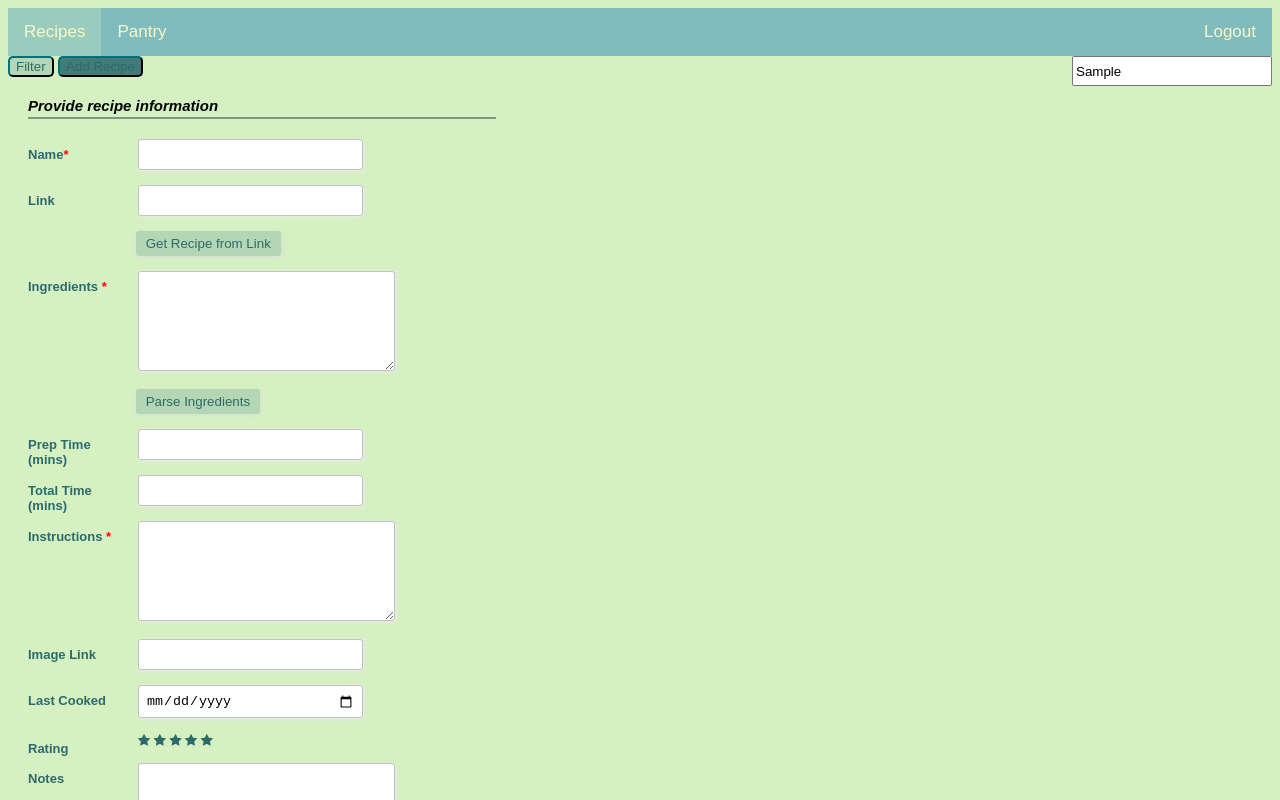
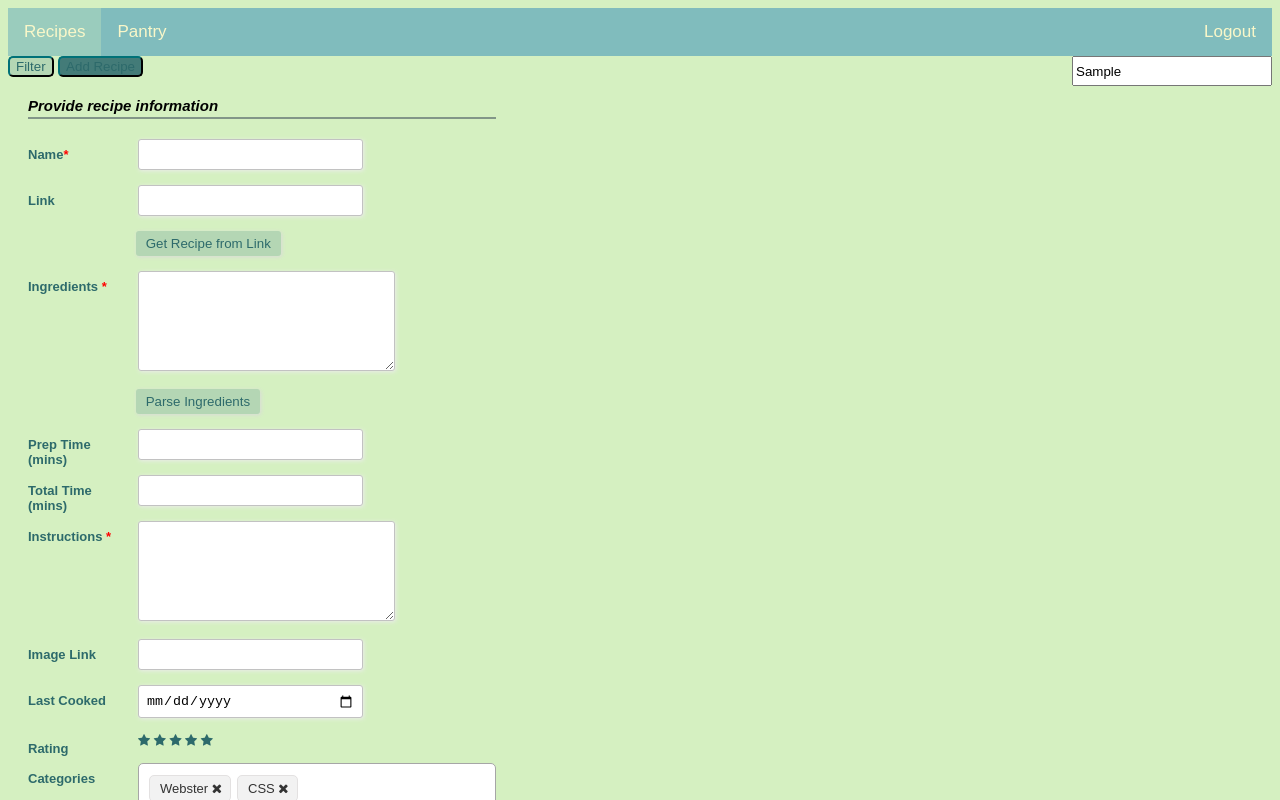
Before and after one commit to alexdenisova/fridge-tracker-frontend, a website built with Vite: page index.html in a window 1280 px wide. Both pictures are taken after typing "Sample" into the empty fields and a click on the button "Add Recipe". Shown: the top 800 px of the page. Built offline with nearby package versions, Linux system fonts and the light colour scheme; files whose address does not match are found by name.

Commit message:
inital categories

```diff
--- /dev/null
+++ b/categories.css
@@ -0,0 +1,40 @@
+.categories-content {
+  margin: 10px 0;
+}
+
+.categories-content p {
+  font-size: 15px;
+}
+
+.categories-content ul {
+  display: flex;
+  background-color: white;
+  flex-wrap: wrap;
+  padding: 7px;
+  margin: 12px 0;
+  border-radius: 5px;
+  border: 1px solid #a6a6a6;
+}
+
+.categories-content ul li {
+  color: #333;
+  margin: 4px 3px;
+  list-style: none;
+  border-radius: 5px;
+  background: #f2f2f2;
+  padding: 5px 8px 5px 10px;
+  border: 1px solid #e3e1e1;
+}
+
+#categories {
+  flex: 1;
+  padding: 5px;
+  border: none;
+  outline: none;
+  font-size: 16px;
+  box-shadow: none;
+  -moz-box-shadow: none;
+  -webkit-box-shadow: none;
+  padding: 7px;
+  outline: none;
+}
--- a/index.html
+++ b/index.html
@@ -8,6 +8,7 @@
   <link rel="stylesheet" href="style.css">
   <link rel="stylesheet" href="form.css">
   <link rel="stylesheet" href="filter.css">
+  <link rel="stylesheet" href="categories.css">
   <link rel="stylesheet" href="https://cdnjs.cloudflare.com/ajax/libs/font-awesome/4.7.0/css/font-awesome.min.css">
 </head>
 
@@ -43,6 +44,7 @@
 
 </body>
 <script type="module" src="./resources/recipes.js"></script>
+<script type="module" src="./resources/categories.js"></script>
 <script type="module" src="./resources/login.js"></script>
 
 </html>
--- /dev/null
+++ b/resources/categories.js
@@ -0,0 +1,42 @@
+const ul = document.getElementById("categories-list"),
+  input = document.getElementById("categories");
+
+let maxTags = 10,
+  tags = ["Webster", "CSS"];
+
+
+export function createTag() {
+  ul.querySelectorAll("li").forEach((li) => li.remove());
+  tags
+    .slice()
+    .reverse()
+    .forEach((tag) => {
+      let liTag = `<li>${tag} <i class="uit uit-multiply" onclick="remove(this, '${tag}')"></i></li>`;
+      ul.insertAdjacentHTML("afterbegin", liTag);
+    });
+}
+
+
+
+// function addTag(e) {
+//   if (e.key == "Enter") {
+//     let tag = e.target.value.replace(/\s+/g, " ");
+//     if (tag.length > 1 && !tags.includes(tag)) {
+//       if (tags.length < 10) {
+//         tag.split(",").forEach((tag) => {
+//           tags.push(tag);
+//           createTag();
+//         });
+//       }
+//     }
+//     e.target.value = "";
+//   }
+// }
+
+
+
+// const removeBtn = document.querySelector(".details button");
+// removeBtn.addEventListener("click", () => {
+//   tags.length = 0;
+//   ul.querySelectorAll("li").forEach((li) => li.remove());
+// });
--- a/resources/recipes/add.js
+++ b/resources/recipes/add.js
@@ -14,6 +14,9 @@ import { createTable } from "./ingredient_table.js";
 const ADD_RECIPE_BUTTON_ID = "add_recipe_button";
 const ADD_ID = "add_recipes_form";
 const PARSED_INGREDIENTS_BUTTON_ID = "parse_ingredients_button";
+
+let maxTags = 10,
+  tags = ["Webster", "CSS"];
 
 window.addRecipeButton = function (add_id) {
   if (clickButton(add_id) == "unpressed") {
@@ -57,10 +60,50 @@ function addForm() {
       <label for="image"><span>Image Link</span><input type="text" class="input-field" id="image" name="image"></label>
       <label for="last_cooked"><span>Last Cooked</span><input type="date" class="input-field" id="last_cooked" name="last_cooked" placeholder="YYYY-MM-DD"></label>
       <label for="rating"><span>Rating</span>${createStar(0)}</label>
+      <label for="categories"><span>Categories</span><div class="categories-content"><ul id="categories-list"><input type="text" class="input-field" id="categories" name="categories"></ul></div></label>
       <label for="notes"><span>Notes</span><textarea id="notes" name="notes" class="textarea-field"></textarea></label>
       <button type="button" onclick="submitRecipe();" value="Submit">Submit</button>
     </form>`;
   main.appendChild(div);
+  createTag();
+  const input = document.getElementById("categories");
+  console.log(input);
+
+  input.addEventListener("keyup", addTag);
+}
+
+function createTag() {
+  const ul = document.getElementById("categories-list");
+  console.log(ul);
+  ul.querySelectorAll("li").forEach((li) => li.remove());
+  tags
+    .slice()
+    .reverse()
+    .forEach((tag) => {
+      let liTag = `<li>${tag} <i class="fa fa-times" aria-hidden="true" onclick="remove(this, '${tag}')"></i></li>`;
+      ul.insertAdjacentHTML("afterbegin", liTag);
+    });
+}
+
+window.remove = function (element, tag) {
+  let index = tags.indexOf(tag);
+  tags = [...tags.slice(0, index), ...tags.slice(index + 1)];
+  element.parentElement.remove();
+}
+
+function addTag(e) {
+  if (e.key == "Enter") {
+    let tag = e.target.value.replace(/\s+/g, " ");
+    if (tag.length > 1 && !tags.includes(tag)) {
+      if (tags.length < 10) {
+        tag.split(",").forEach((tag) => {
+          tags.push(tag);
+          createTag();
+        });
+      }
+    }
+    e.target.value = "";
+  }
 }
 
 window.submitRecipe = async function () {
```
